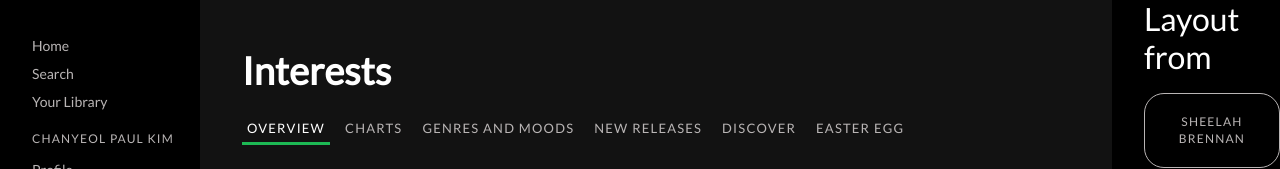
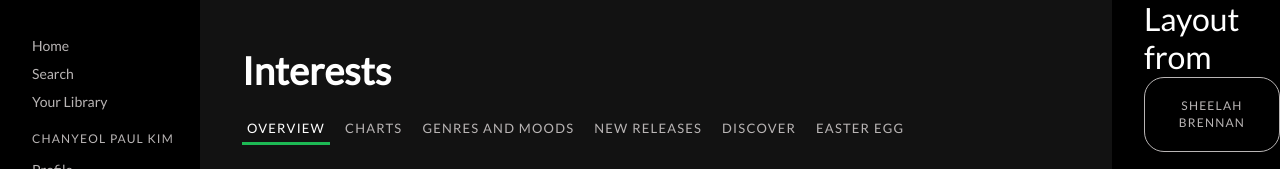
Before and after one commit to paul821/paul821.github.io, a plain HTML site: page interests.html in a window 1280 px wide. Shown: the top 169 px of the page. Drawn offline with nearby package versions, Linux system fonts and the light colour scheme.

Commit message:
Update spotify.css

```diff
--- a/spotify.css
+++ b/spotify.css
@@ -256,7 +256,7 @@ html {
 	 background-color: var(--activity-bg-color);
 	 padding-left: 2rem;
 }
- .activity h2 {
+ .activity h3 {
 	 padding-bottom:1rem;
 }
  @media (min-width: 1200px) {
```
